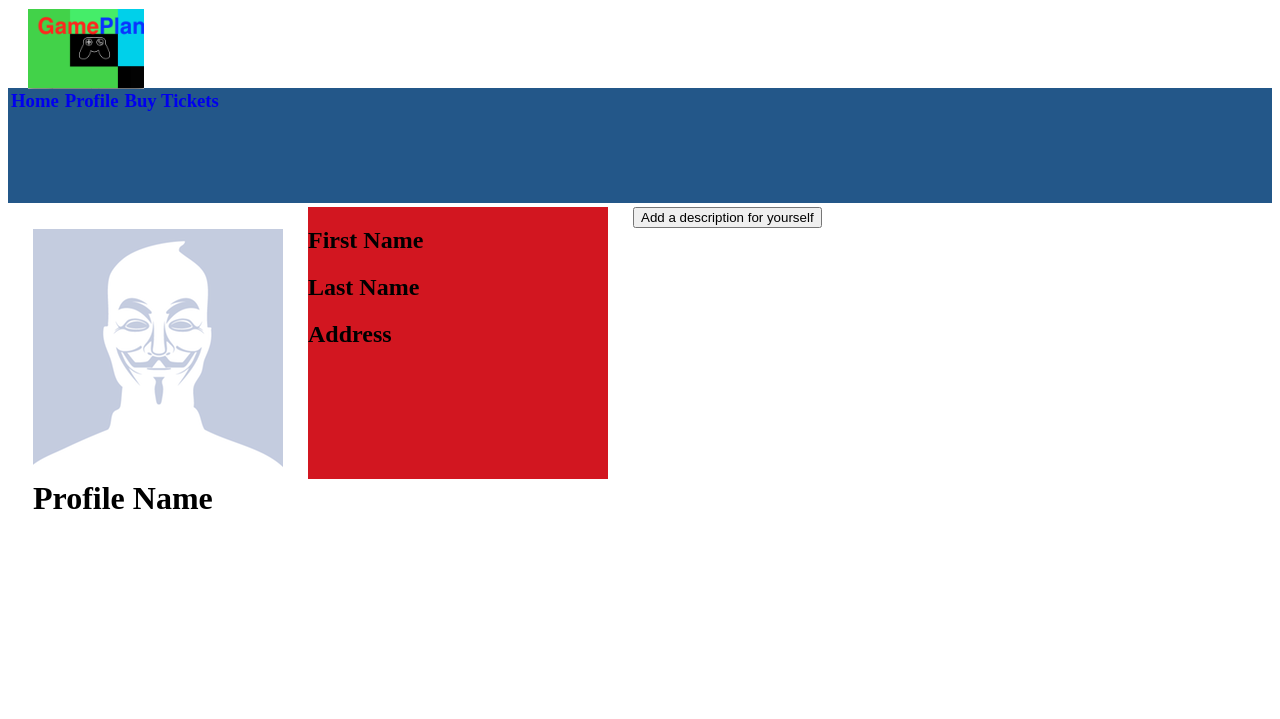
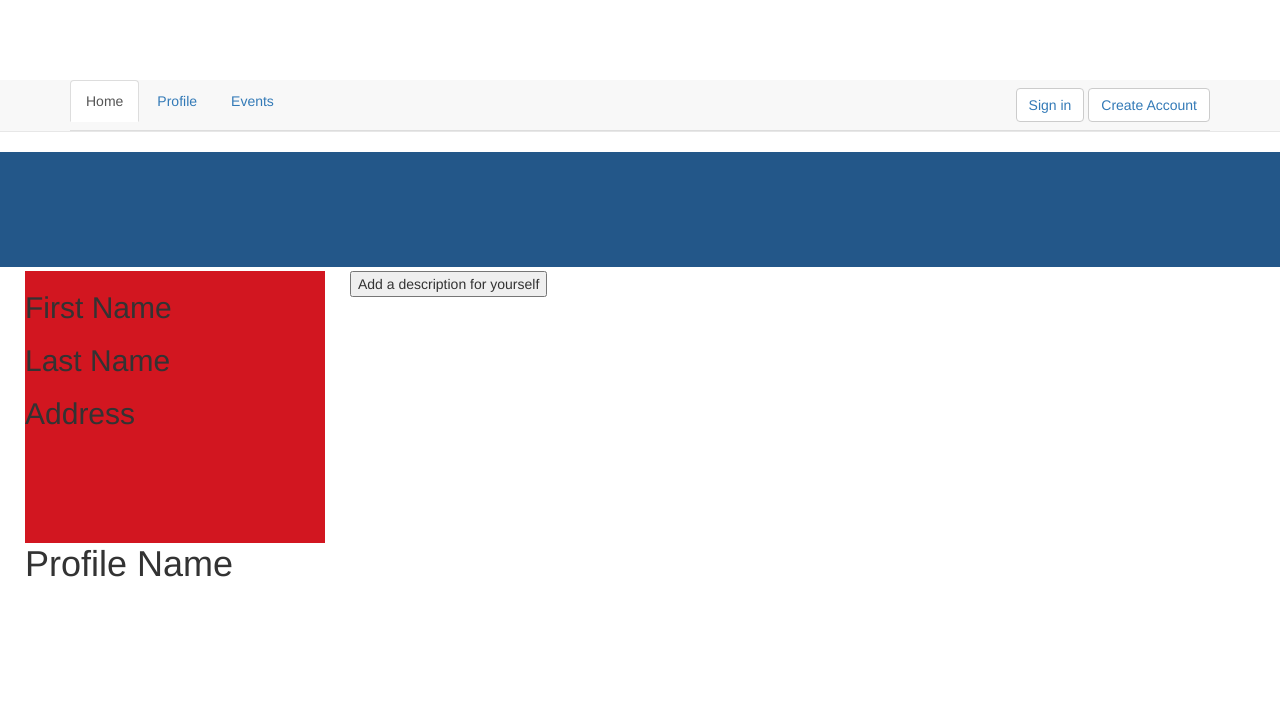
Before and after one commit to deherrera-marques-wm/GamePlan-Php, a PHP site: page /profile.php in a window 1280 px wide. Shown: the top 719 px of the page. After the commit the page ends 577 px from the top, so only its background shows below. Run offline with PHP 8.4, Linux system fonts and the light colour scheme; some libraries are stand-ins or nearby versions.

Commit message:
Added bootstrap to make the navigation bar the same as the home page which changed a little bit extra but still looks okay still needs work

```diff
--- a/profile.php
+++ b/profile.php
@@ -4,8 +4,51 @@
     <title>GamePlan Profile</title>
     <link href="Styles_Index.css" type="text/css" rel="stylesheet">
     <link rel="icon" type="image/png" href="GamePlan_logo_2.png">
-    <script type="text/javascript" src="scripts.js"></script>
+    <meta charset="utf-8">
+    <meta name="viewport" content="width=device-width, initial-scale=1">
+    <link rel="stylesheet" href="http://maxcdn.bootstrapcdn.com/bootstrap/3.3.5/css/bootstrap.min.css">
+    <script src="https://ajax.googleapis.com/ajax/libs/jquery/1.11.3/jquery.min.js"></script>
+    <script src="http://maxcdn.bootstrapcdn.com/bootstrap/3.3.5/js/bootstrap.min.js"></script>
+    <script src="scripts.js"></script>
+    <style>
+        #Goalsheader{
+            text-align: center;
+        }
+        #signlogin {
+            align-content: right;
+            align-items: right;
+            text-align: right;
+        }
+        #panels {
+            margin-top: 325px;
+            background-color: #EAEAEA;
+            font-family: Georgia, "Times New Roman", Times, serif;
+        }
+        #panels > h3 {
+            font-size: 75px;
+        }
+        #panels > p {
+            font-size: 16px;
+        }
+        #Abouthead {
+            text-align: center;
+        }
+        img {
+            display: none
+        }
+        h3 {
+            font-family: Elephant;
+            text-align: center;
+        }
+        #Goalsheader > p {
+            width: 500px;
+            align-content: center;
+            text-align: center;
+            margin-left: 450px;
+        }
+    </style>
 </head>
+
 <body>
 <div id="Main">
     <div id="TopSpace">
@@ -30,11 +73,17 @@
         </div>
         <div id="Navigation">
             <!-- everything navigation goes here (other than signing up and logging out and creating new accounts) -->
-            <div id="control_nav">
-                <a href="index.php"><div class="NavigationBox" style="float: left; margin-right: 3px; margin-left: 3px;"><h3 style="margin-top: 2px; text-align: center;">Home</h3></div></a>
-                <a href="profile.php"><div class="NavigationBox" style="float: left; margin-right: 3px; margin-left: 3px;"><h3 style="margin-top: 2px; text-align: center;">Profile</h3></div></a>
-                <a href="Ticket_Page.php"><div class="NavigationBox" style="float: left; margin-right: 3px; margin-left: 3px;"><h3 style="margin-top: 2px; text-align: center;">Buy Tickets</h3></div></a>
-            </div>
+            <nav class="navbar navbar-default navbar-static-top">
+                <div class="container">
+                    <ul class="nav nav-tabs">
+                        <li role="presentation" class="active"><a href="index.php">Home</a></li>
+                        <li role="presentation"><a href="profile.php">Profile</a></li>
+                        <li role="presentation"><a href="Ticket_Page.php">Events</a></li>
+                        <div id="signlogin">
+                            <button type="button" class="btn btn-default navbar-btn"><a href="loginPage.php"> Sign in</a></button>
+                            <button type="button" class="btn btn-default navbar-btn"><a href="createAccount.php"> Create Account</a></button>
+                        </div>
+                    </ul>
         </div>
     </div>
     <div id="Name"></div>
```
